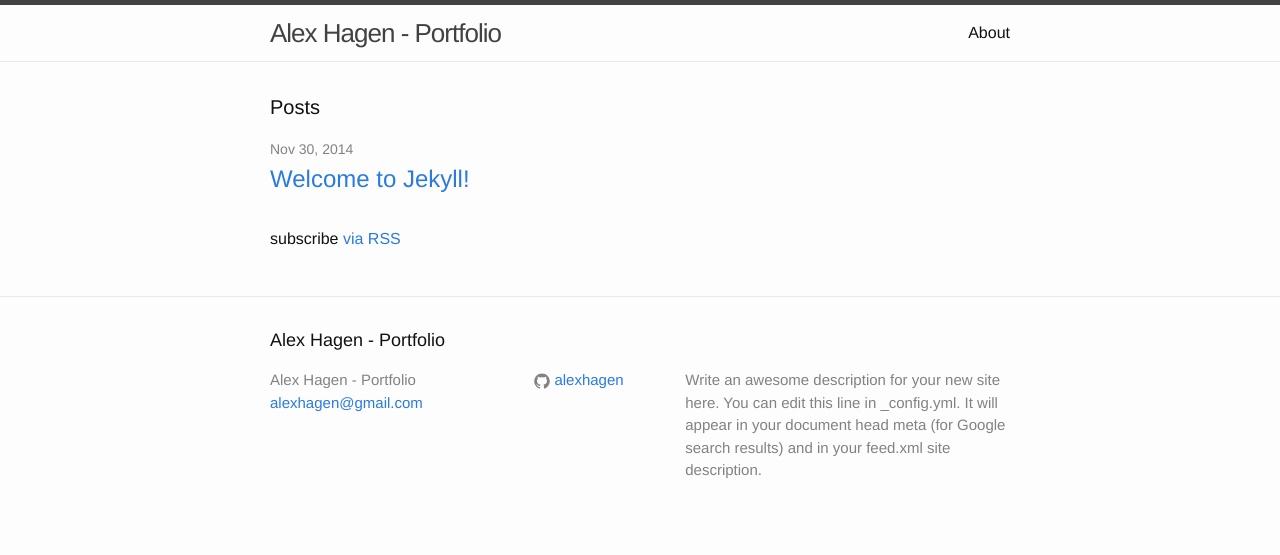
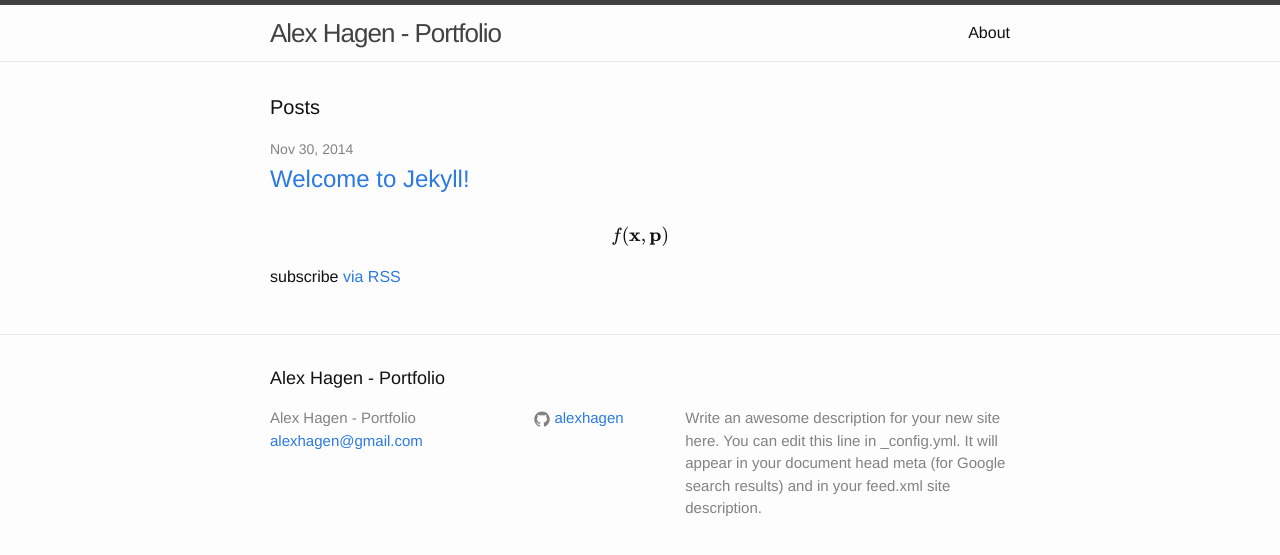
Before and after one commit to alexhagen/alexhagen.github.io, a Jekyll site: the page built from index.html, in a window 1280 px wide. Shown: the top 555 px of the page. Built offline with Jekyll 4.4.1, drawn with Linux system fonts in a browser that asks for light colours; formulas are drawn with MathJax 3.

Commit message:
testing in index.html

```diff
--- a/index.html
+++ b/index.html
@@ -18,6 +18,6 @@
     {% endfor %}
   </ul>
 
-  <p class="rss-subscribe">subscribe <a href="{{ "/feed.xml" | prepend: site.baseurl }}">via RSS</a></p>
+  <p class="rss-subscribe">$$ f({\bf x}, {\bf p}) $$  subscribe <a href="{{ "/feed.xml" | prepend: site.baseurl }}">via RSS</a></p>
 
 </div>
```
